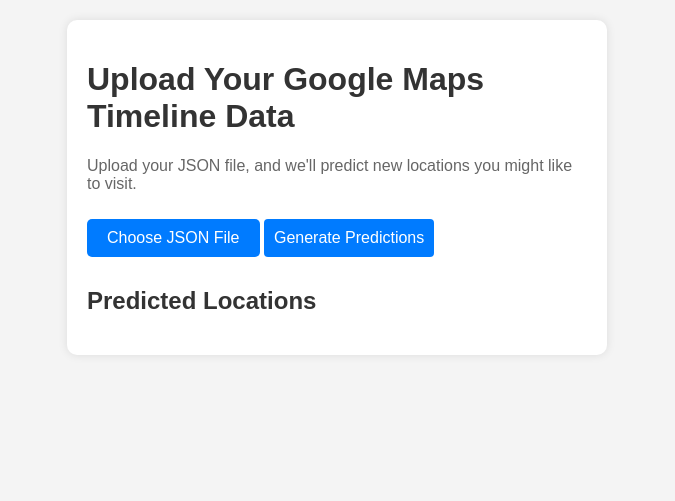
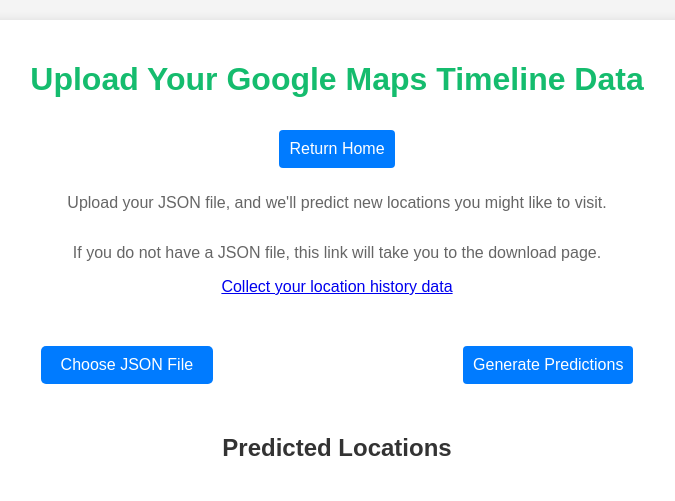
Before and after one commit to epicpeep456/WinterHackathon2025, a Flask app: page /predictions in a window 1280 px wide. Shown: the top 501 px of the page, without its empty margins (303-978 px from the left). Run offline with Flask 3, Linux system fonts and the light colour scheme.

Commit message:
Worked on aesthetics for everything

```diff
--- a/static/styles.css
+++ b/static/styles.css
@@ -8,17 +8,42 @@
     align-items: center;
 }
 
-h1, h2 {
+h2 {
     color: #333;
 }
 
-#user-details, #resources-list, #map, #resource-details, #add-resource {
+h1 {
+    color: #15BC6E;
+}
+
+
+#user-details, #resources-list, #map, #resource-details, #add-resource, #go-to-loc-predict {
     width: 80%;
     margin: 20px 0;
     background-color: #fff;
     padding: 20px;
     border-radius: 8px;
     box-shadow: 0 0 10px rgba(0, 0, 0, 0.1);
+}
+
+
+#centered_button{
+    width: 80%;
+    margin: 20px 0;
+    background-color: #fff;
+    padding: 20px;
+    border-radius: 8px;
+    box-shadow: 0 0 10px rgba(0, 0, 0, 0.1);
+    display: flex;
+    justify-content: center;
+    align-items: center;
+}
+#pln_centered_button{
+    margin: 20px 125px;
+    margin-bottom: 0px;
+    display: flex;
+    justify-content: center;
+    align-items: center;
 }
 
 #map {
@@ -65,6 +90,17 @@
     margin: auto;
 }
 
+.predict_container {
+    background: white;
+    padding: 20px;
+    border-radius: 10px;
+    box-shadow: 0 0 10px rgba(0, 0, 0, 0.1);
+    margin: auto;
+    display: grid;
+    place-items: center;
+    text-align: center;
+}
+
 
 p {
     color: #666;
--- a/templates/Predictions.html
+++ b/templates/Predictions.html
@@ -1,22 +1,33 @@
 <!DOCTYPE html>
 <html lang="en">
+
 <head>
     <meta charset="UTF-8">
     <meta name="viewport" content="width=device-width, initial-scale=1.0">
     <title>Location Prediction</title>
-    <link rel="stylesheet" href="styles.css">
+    <link rel="stylesheet" href="{{ url_for('static', filename='styles.css') }}">
 </head>
+
 <body>
-    <div class="container">
+    <div class="predict_container">
         <h1>Upload Your Google Maps Timeline Data</h1>
+        <button onclick="window.location.href='/'">Return Home</button>
         <p>Upload your JSON file, and we'll predict new locations you might like to visit.</p>
 
-        <label for="file-upload" class="custom-file-upload">
-            Choose JSON File
-        </label>
-        <input type="file" id="file-upload" accept=".json">
+        <p>If you do not have a JSON file, this link will take you to the download page.</p>
 
-        <button id="process-btn">Generate Predictions</button>
+        <a href="https://takeout.google.com/settings/takeout/custom/location_history" target="_blank">Collect your location history data</a>
+
+        <div id="pln_centered_button">
+            <div id="pln_centered_button">
+                <label for="file-upload" class="custom-file-upload">
+                    Choose JSON File
+                </label>
+                <input type="file" id="file-upload" accept=".json">
+            </div>
+
+            <div id="pln_centered_button"><button id="process-btn">Generate Predictions</button></div>
+        </div>
 
         <div id="predictions">
             <h2>Predicted Locations</h2>
@@ -26,4 +37,5 @@
         </div>
     </div>
 </body>
+
 </html>
```
Also changed, not shown: templates/index.html (+11 -5 lines).
